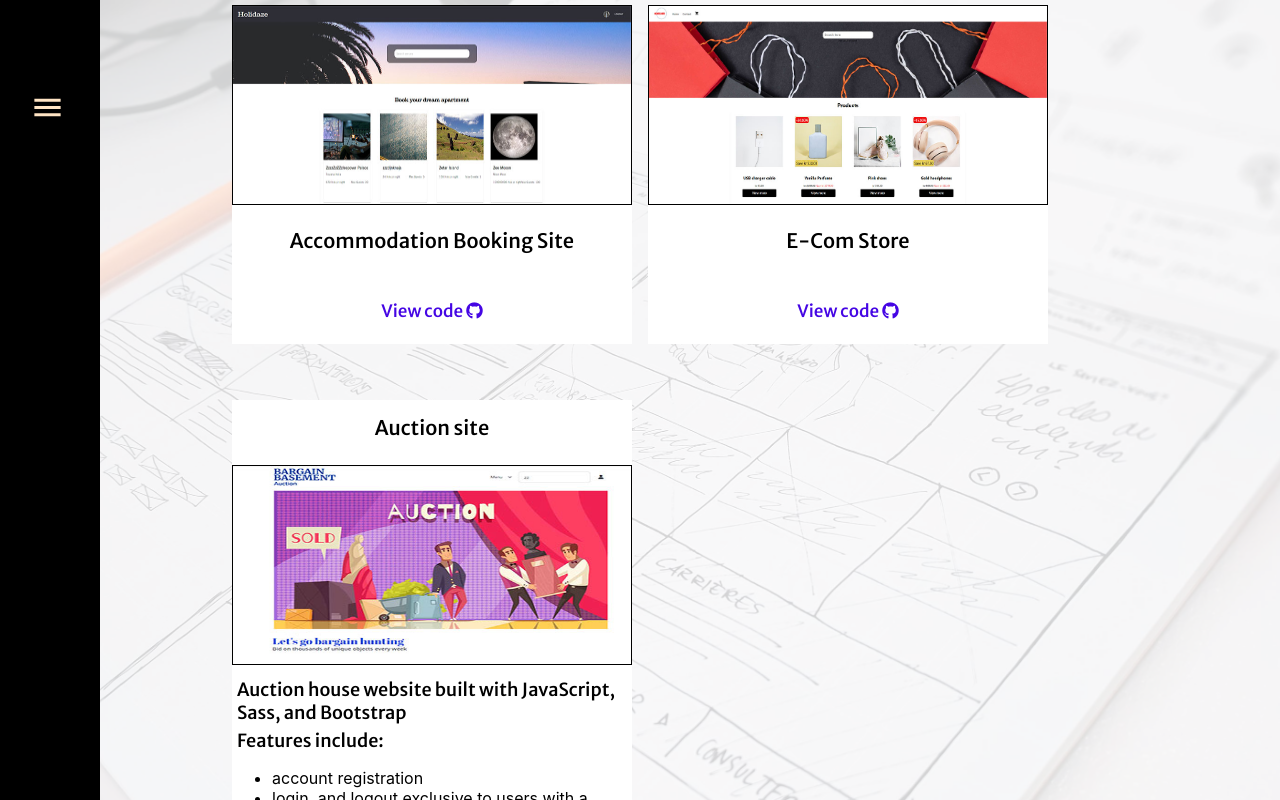
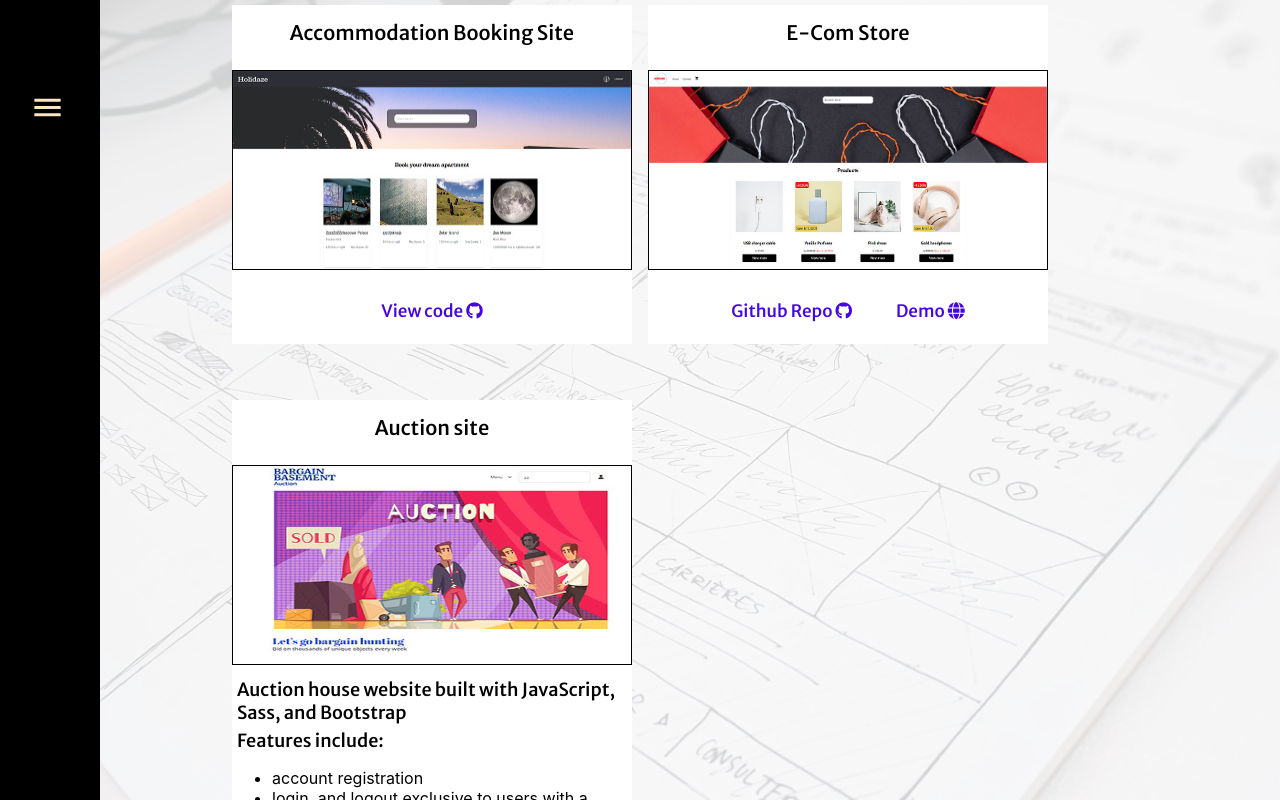
Before and after one commit to martinMr79/portfolio2, a React (Create React App) app: page /projects in a window 1280 px wide. Shown: the top 800 px of the page. Built offline with nearby package versions, Linux system fonts and the light colour scheme.

Commit message:
card links

```diff
--- a/src/components/projects/Projects.jsx
+++ b/src/components/projects/Projects.jsx
@@ -12,8 +12,9 @@ function Projects() {
 
         <ProjectCard>
           <ProjectAnchor href="https://fantastic-puppy-a523c3.netlify.app" target="_blank" rel="noopener noreferrer">
+              <ProjectP>Accommodation Booking Site</ProjectP>
             <ProjectImage src={HolidazeImage} alt="Accommodation Booking Site" />
-            <ProjectP>Accommodation Booking Site</ProjectP>
+
 
           </ProjectAnchor>
           <GithubLinksContainer>
@@ -30,18 +31,26 @@ function Projects() {
 
         <ProjectCard>
           <ProjectAnchor href="https://cute-gumdrop-5dee9b.netlify.app" target="_blank" rel="noopener noreferrer">
+          <ProjectP>E-Com Store</ProjectP>
             <ProjectImage src={EcomImage} alt="Accommodation Booking Site" />
-            <ProjectP>E-Com Store</ProjectP>
+
           </ProjectAnchor>
-          <GithubLinksContainer>
+            <GithubLinksContainer>
               <GithubLink
                 href="https://github.com/martinMr79/front-end-frameworks-ca"
                 target="_blank"
                 rel="noopener noreferrer"
               >
-                View code <i className="fab fa-github"></i>
+                Github Repo <i className="fab fa-github"></i>
               </GithubLink>
-            </GithubLinksContainer>
+              <GithubLink
+                href="https://cute-gumdrop-5dee9b.netlify.app"
+                target="_blank"
+                rel="noopener noreferrer"
+              >
+                Demo <i className="fa-solid fa-globe"></i>
+              </GithubLink>
+          </GithubLinksContainer>
         </ProjectCard>
 
         <ProjectCard>
```
